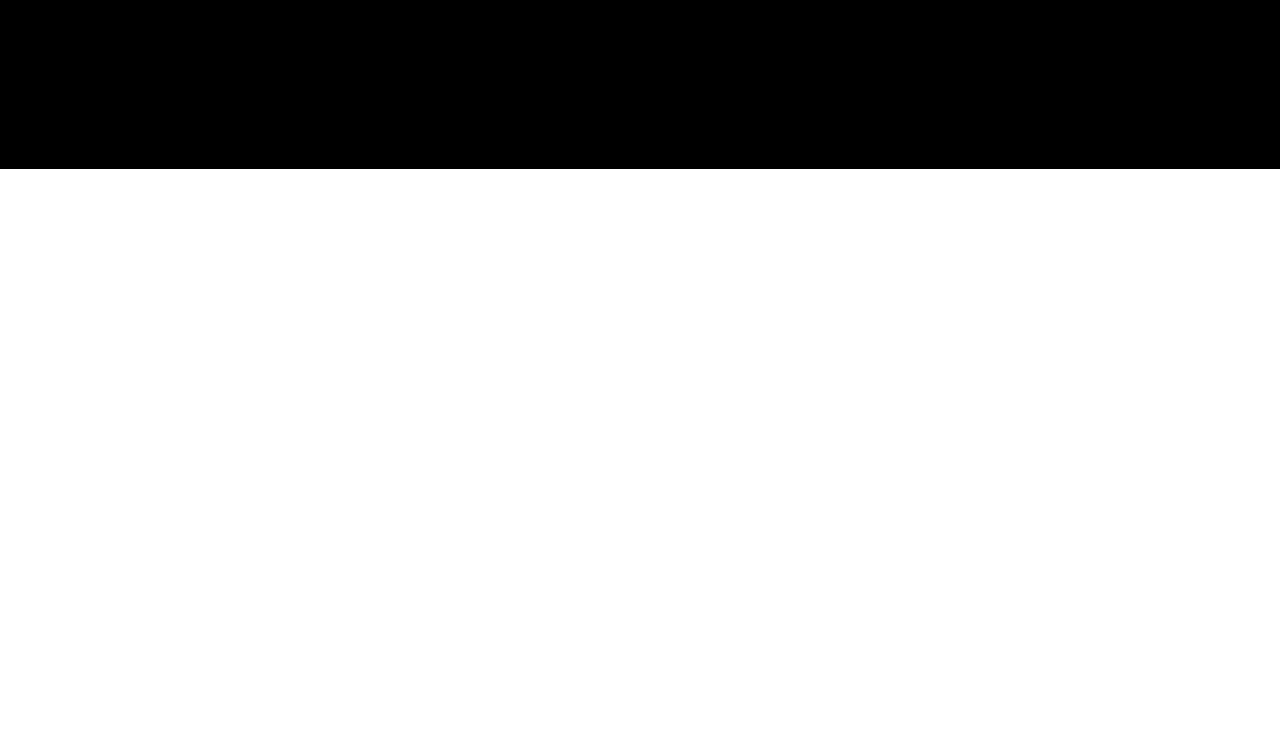
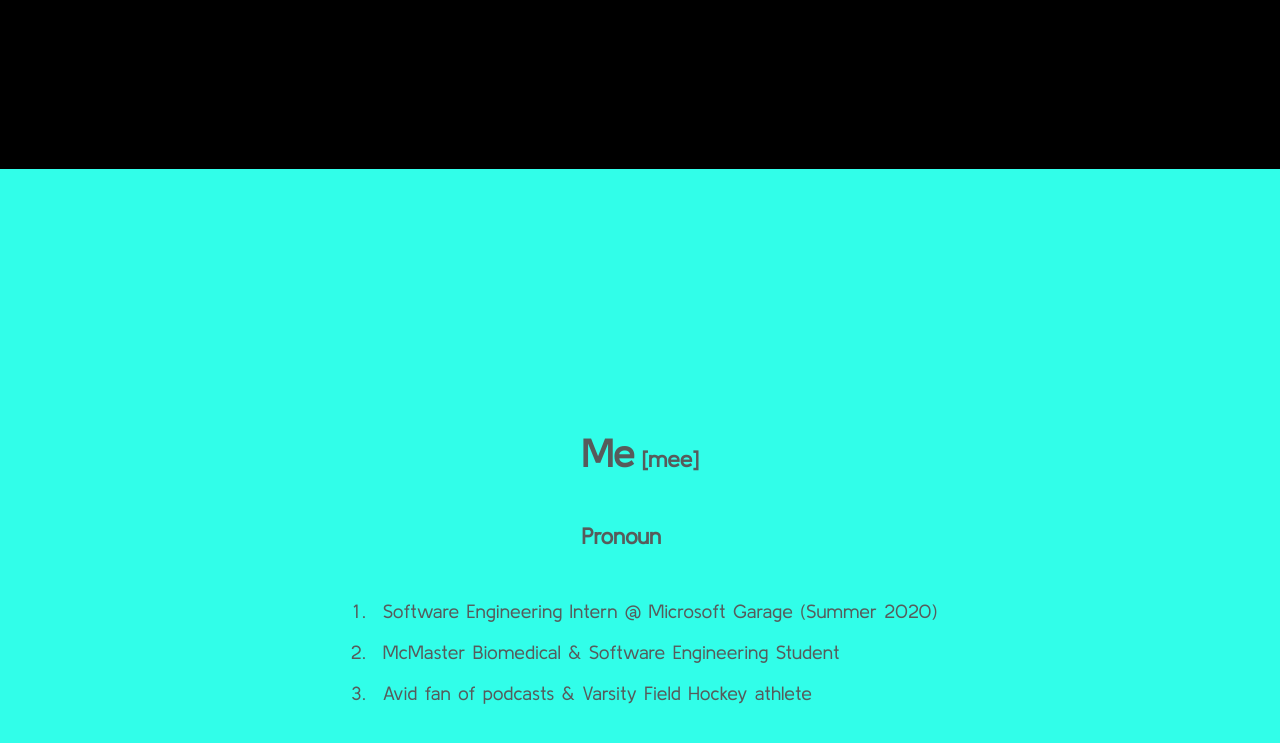
Before and after one commit to JessicaLim8/jessicalim8.github.io, a plain HTML site: page index.html in a window 1280 px wide. Shown: the part 631-1374 px from the top of the page. Before the commit the page ends 800 px from the top, so only its background shows below. Drawn offline with Linux system fonts and the light colour scheme.

Commit message:
added second page

```diff
--- a/index.html
+++ b/index.html
@@ -5,12 +5,14 @@
   <title>Jessica Lim</title>
   <link rel="stylesheet" href="css/style.css">
   <link rel="stylesheet" href="css/landing.css">
+  <link rel="stylesheet" href="css/swipepage.css">
   <link href="https://fonts.googleapis.com/css?family=Kulim+Park&display=swap" rel="stylesheet">
   <script src="https://kit.fontawesome.com/d245b2d381.js" crossorigin="anonymous"></script>
   <meta name="viewport" content="width=device-width, initial-scale=1">
   <!-- Search engine tags -->
   <meta itemprop="name" content="Jessica Lim">
   <meta itemprop="description" content="Jessica Lim Personal Website">
+  <meta name="description" content="Jessica Lim Personal Website">
   <meta name="author" content="Jessica Lim">
   <meta name="keywords" content="Jessica, Lim, Jessica Lim, Jessica Lim website, Jessica webiste, mcmaster ibiomed, mcmaster biomedical engineering">
 </head>
@@ -22,7 +24,7 @@
       </div>
       <div class="mainDiv">
         <h1> Hi, I'm Jessica Lim </h1>
-        <p> I like trying new things and creating the unimagined. </p>
+        <p>I like trying new things and creating the unimagined.</p>
         <ul class="button">
           <li>
             <a href="https://github.com/JessicaLim8" class="social-icon" >
@@ -48,5 +50,19 @@
       </div>
     </div>
   </div>
+  <div id="hoverPage">
+    <div class="secDiv">
+      <div class="defTitle">
+        <h1 class="inline">Me</h1>
+        <h3 class="inline">[mee]</h3>
+        <h3>Pronoun</h3>
+      </div>
+      <ul class="definitions">
+        <li>Software Engineering Intern @ Microsoft Garage (Summer 2020)</li>
+        <li>McMaster Biomedical & Software Engineering Student</li>
+        <li>Avid fan of podcasts & Varsity Field Hockey athlete</li>
+      </ul>
+    </div>
+  </div>
 </body>
 </html>
```
